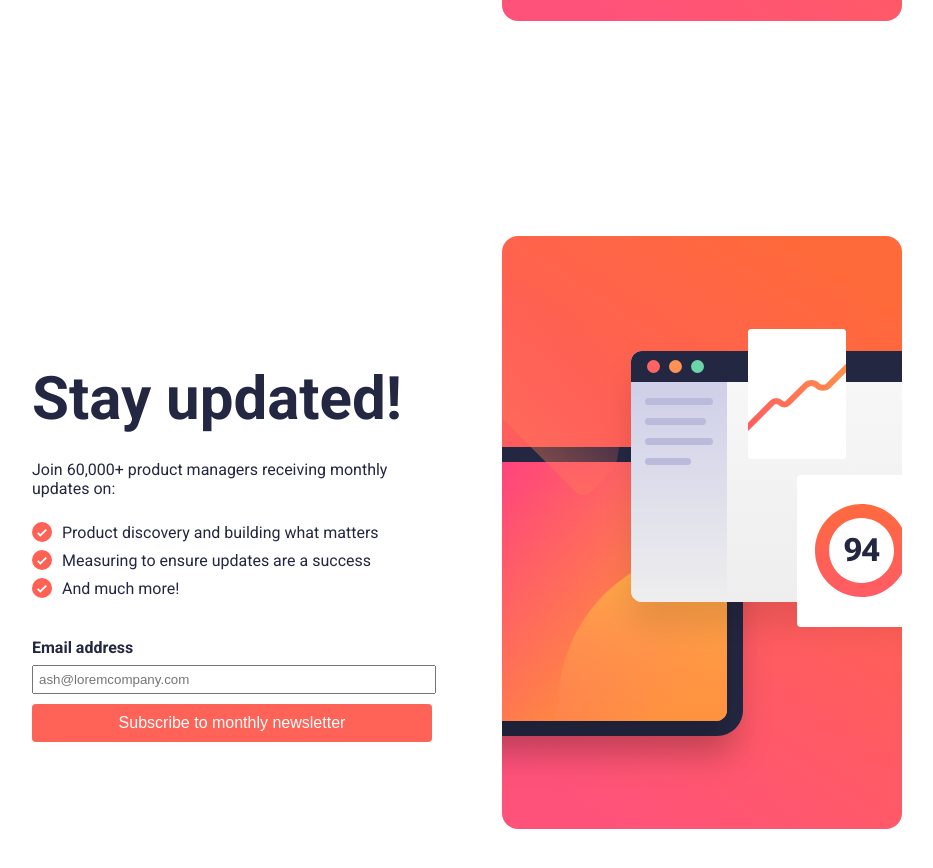
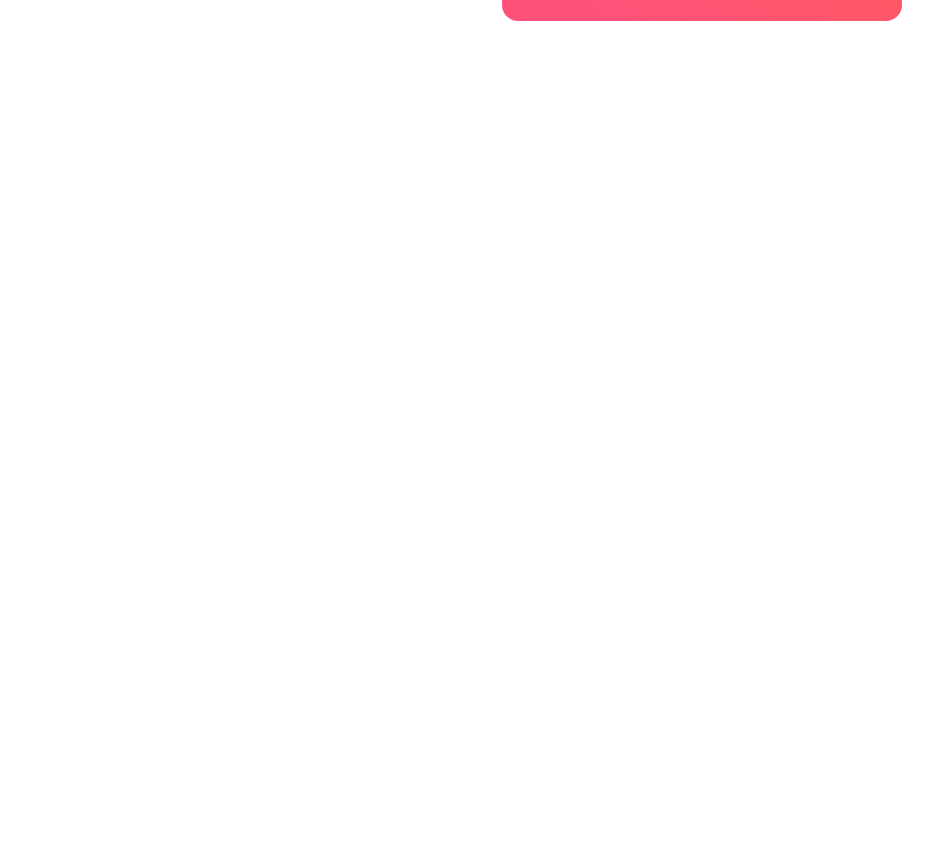
Before and after one commit to guidojorgelopinto/FormSuscripBolMjeExito, an Angular app: page /newsletter in a window 1280 px wide. Shown: the part 680-1548 px from the top of the page, without its empty margins (168-1101 px from the left). After the commit the page ends 816 px from the top, so only its background shows below. Built offline with nearby package versions, Linux system fonts and the light colour scheme.

Commit message:
3-commit

```diff
--- a/src/app/app-routing.module.ts
+++ b/src/app/app-routing.module.ts
@@ -3,7 +3,7 @@ import { RouterModule, Routes } from '@angular/router';
 import { NewsletterComponent } from './newsletter/newsletter.component';
 
 const routes: Routes = [
-  { path: '', redirectTo: '/newsletter', pathMatch: 'full', },
+  { path: '', redirectTo: '/newsletter', pathMatch: 'full' },
   { path: 'newsletter', component: NewsletterComponent  },
 ];
 
--- a/src/app/app.component.html
+++ b/src/app/app.component.html
@@ -1,2 +1 @@
 <router-outlet></router-outlet>
-<app-newsletter></app-newsletter>
```
